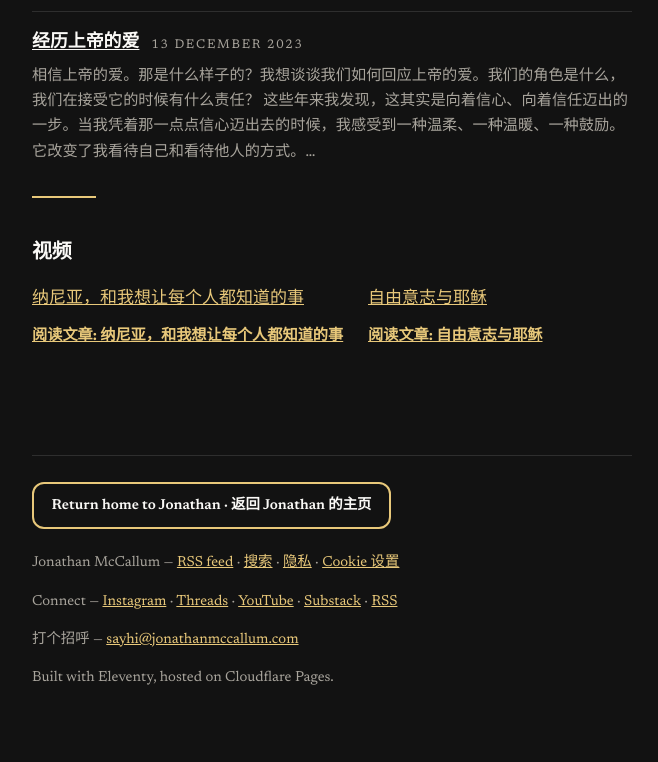
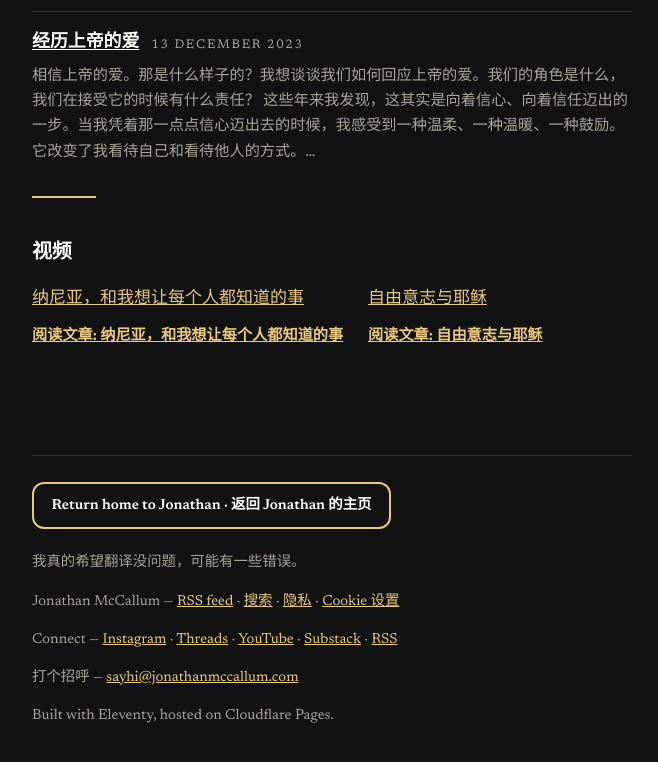
Before and after one commit to streamjonathan/jonathanmccallum-zh, an Eleventy site: page index.njk in a window 1280 px wide. Shown: the part 2155-2917 px from the top of the page, without its empty margins (308-966 px from the left). Built offline with nearby package versions, Linux system fonts and the light colour scheme; Eleventy itself is replaced by a stand-in of ours; files that its build step writes are made by us from their sources; files whose address does not match are found by name.

Commit message:
Add translation disclaimer to footer [zh]

```diff
--- a/_includes/layouts/base.njk
+++ b/_includes/layouts/base.njk
@@ -108,6 +108,7 @@
 </main>
 <footer class="site-footer">
   <p><a class="return-home" href="https://jonathanmccallum.com{{ page.url }}">Return home to Jonathan <span lang="zh">· 返回 Jonathan 的主页</span></a></p>
+  <p class="translation-note">我真的希望翻译没问题，可能有一些错误。</p>
     <p>{{ site.title }} — <a href="/feed/">RSS feed</a> · <a href="/search/">搜索</a> · <a href="/privacy/">隐私</a> · <a href="#" id="cookie-settings">Cookie 设置</a></p>
   <p>Connect — <a href="https://www.instagram.com/jonamccallum">Instagram</a> · <a href="https://www.threads.com/@jonamccallum">Threads</a> · <a href="https://www.youtube.com/@Jonathanmccallum1">YouTube</a> · <a href="https://jonamccallum.substack.com">Substack</a> · <a href="/feed/">RSS</a></p>
   <p>打个招呼 — <a href="#" data-contact-email data-contact-email-text>给我发邮件</a></p>
```
